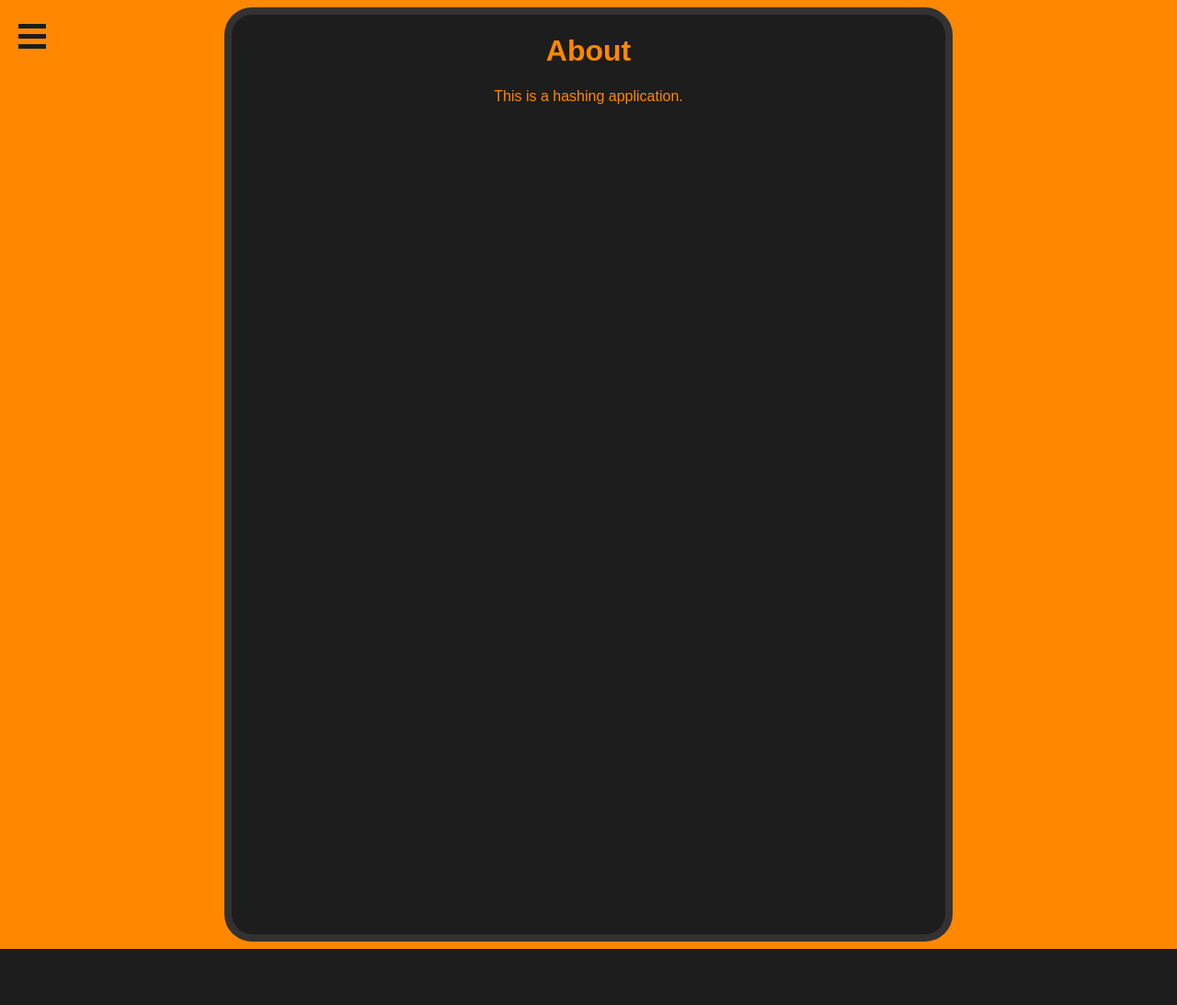
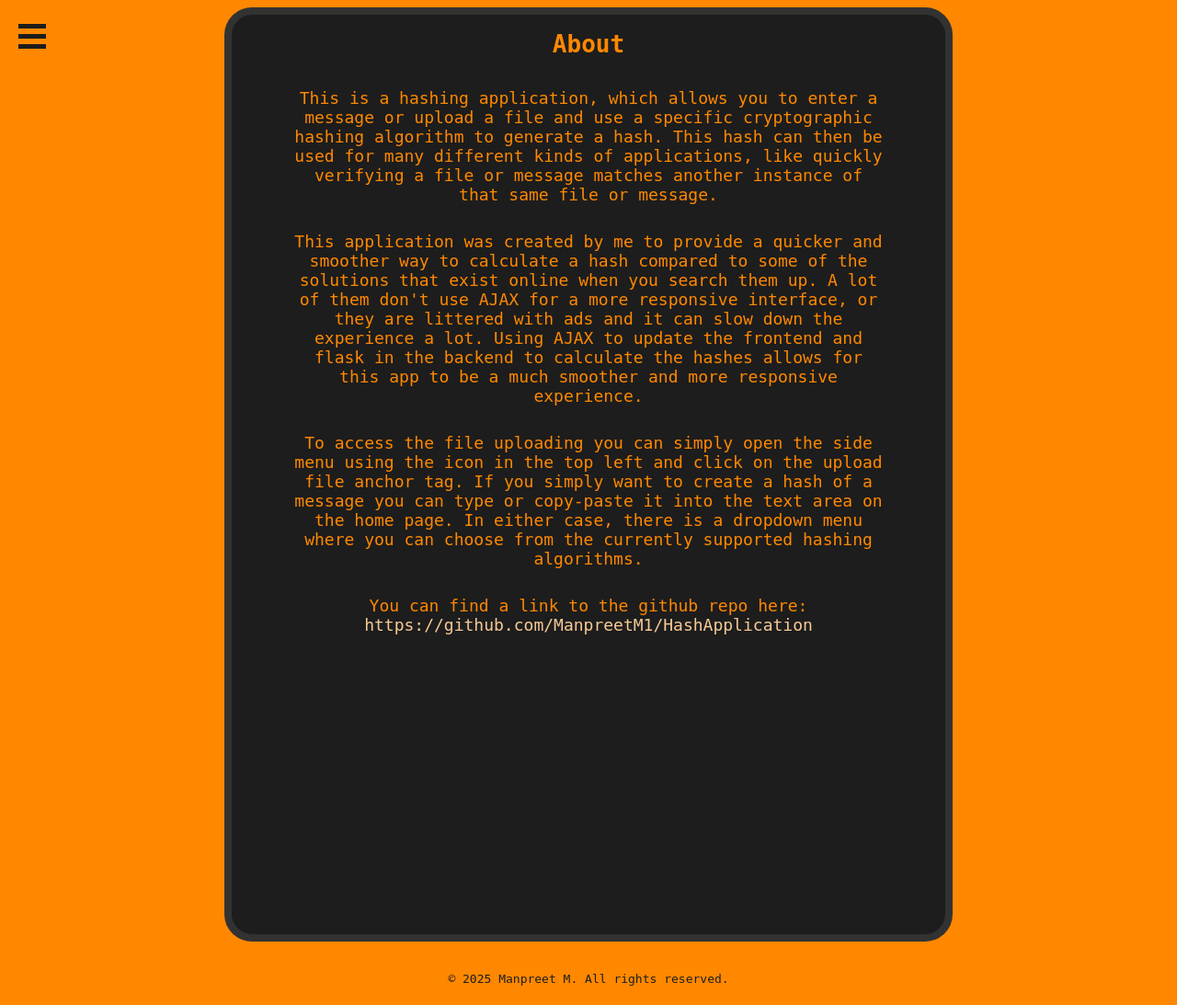
Before and after one commit to ManpreetM1/HashApplication, a Flask app: page /about in a window 1280 px wide. Shown: the whole page at 92% size. Before the commit the page ends 1032 px from the top, so only its background shows below. Run offline with Flask 3, Linux system fonts and the light colour scheme.

Commit message:
Added details to about page, footer, and comments to code

```diff
--- a/static/css/stylesheet.css
+++ b/static/css/stylesheet.css
@@ -12,8 +12,10 @@
 
 body {
     background-color: #F80;
-    font-family: sans-serif;
+    font-family: monospace;
+    /*font-family: Arial, Helvetica, sans-serif;*/
     display: flex;
+    flex-direction: column;
     justify-content: center;
     align-items: center;
     height:100%;
@@ -113,6 +126,10 @@ h1,h2,span {
     /*border: 2px solid #F80;*/
 }
 
+span {
+    font-size: 18px;
+}
+
 form {
     display: flex;
     flex-direction: column;
@@ -192,3 +218,17 @@ button:active {
     justify-content: flex-start;
     align-items: center;
 }
+
+span a {
+    text-decoration: none;
+    color: #f7ca96;
+}
+
+span a:hover{
+    color: #F80;
+}
+
+footer p{
+    padding-top: 20px;
+    color: #1d1d1d;
+}
--- a/templates/about.html
+++ b/templates/about.html
@@ -18,7 +18,6 @@
 
     <div id="menu" class="menu">
         <a href="{{ url_for('home')  }}">Home</a>
-        <a>Upload a file</a>
     </div>
 
     <div id="overlay" class="overlay" onclick="closeMenu()"></div>
@@ -27,10 +26,39 @@
         <h1>
             About
         </h1>
+        <br/>
         <span>
-            This is a hashing application.
+            This is a hashing application, which allows you to enter a message
+            or upload a file and use a specific cryptographic hashing algorithm to
+            generate a hash. This hash can then be used for many different kinds of
+            applications, like quickly verifying a file or message matches another instance
+            of that same file or message.
+        </span>
+        <br/><br/>
+        <span>
+            This application was created by me to provide a quicker and smoother way to calculate
+            a hash compared to some of the solutions that exist online when you search them up. A lot of
+            them don't use AJAX for a more responsive interface, or they are littered with ads and it can
+            slow down the experience a lot. Using AJAX to update the frontend and flask in the backend to
+            calculate the hashes allows for this app to be a much smoother and more responsive experience.
+        </span>
+        <br/><br/>
+        <span>
+            To access the file uploading you can simply open the side menu using the icon in the top left
+            and click on the upload file anchor tag. If you simply want to create a hash of a message you
+            can type or copy-paste it into the text area on the home page. In either case, there is a dropdown
+            menu where you can choose from the currently supported hashing algorithms.
+        </span>
+        <br/><br/>
+        <span>
+            You can find a link to the github repo here:
+            <a href="https://github.com/ManpreetM1/HashApplication" target="_blank">https://github.com/ManpreetM1/HashApplication</a>
         </span>
     </div>
+
+    <footer>
+        <p>&copy; 2025 Manpreet M. All rights reserved.</p>
+    </footer>
 </body>
 
 </html>
--- a/templates/index.html
+++ b/templates/index.html
@@ -55,6 +55,11 @@
             <textarea id="output" name="output" rows="4" cols="50" readonly>{{ output }}</textarea>
         </div>
     </div>
+
+    <footer>
+        <p>&copy; 2025 Manpreet M. All rights reserved.</p>
+    </footer>
+
 
     <script>
         //Uses AJAX to prevent having to reload the entire page every form submission only updating output
```
Also changed, not shown: other parts of static/css/stylesheet.css (+26 -6 lines), app.py (+6 -1 lines).
